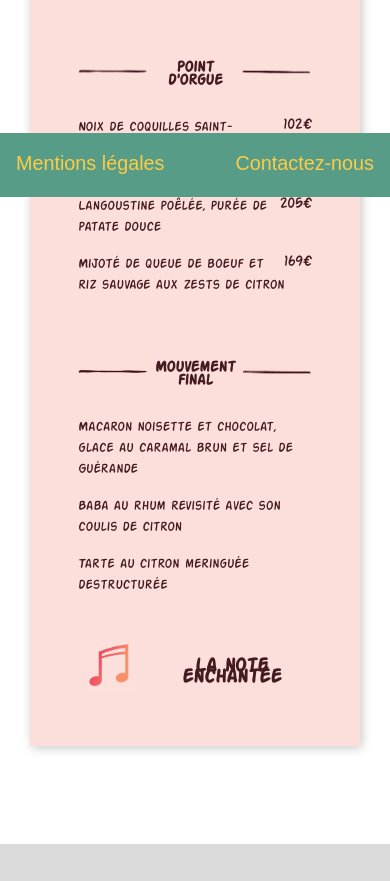
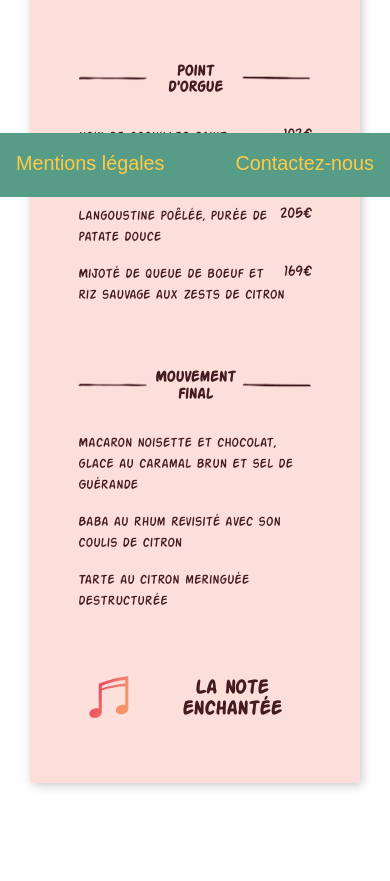
Before and after one commit to Math657/P3, a website: page menupage1.html in a window 390 px wide. Shown: the part 647-1528 px from the top of the page. Before the commit the page ends 1491 px from the top, so only its background shows below. Drawn offline with Linux system fonts and the light colour scheme.

Commit message:
ajustements reponsives

```diff
--- a/sass/menupage.scss
+++ b/sass/menupage.scss
@@ -149,12 +149,33 @@ html {
             margin-left: 0.5rem;
             line-height: 1;
         }
+
+        .la_note {
+
+            h2 {
+                line-height: 1;
+            }
+            img {
+                left: 1rem;
+            }
+        }
     }
 
     .titre_trait {
         img {
             width: 30%;
         }
+        h3 {
+            line-height: 1;
+        }
     }
 
 }
+
+@media all and (max-width: 421px) {
+    .la_note {
+        img {
+            margin-top: 1rem;
+        }
+    }
+}
```
Also changed, not shown: css/style.css, 1 other file.
